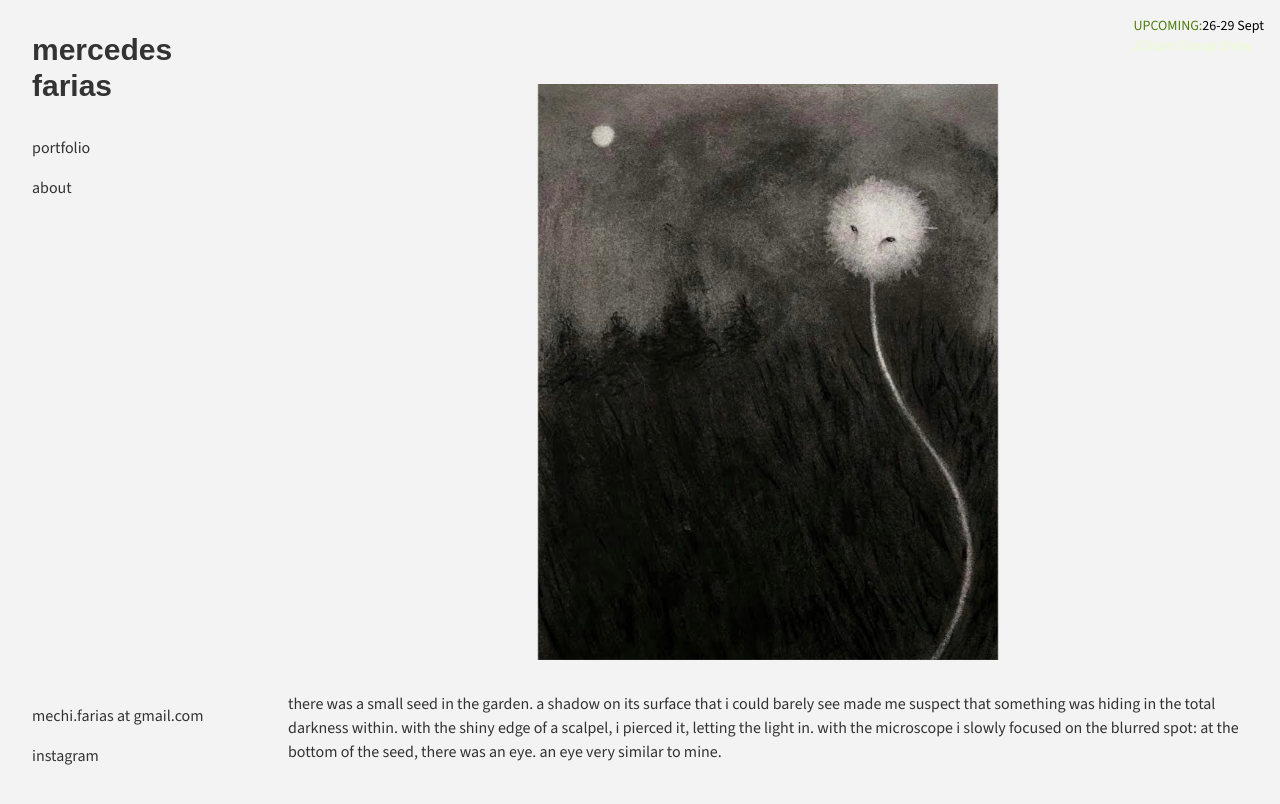
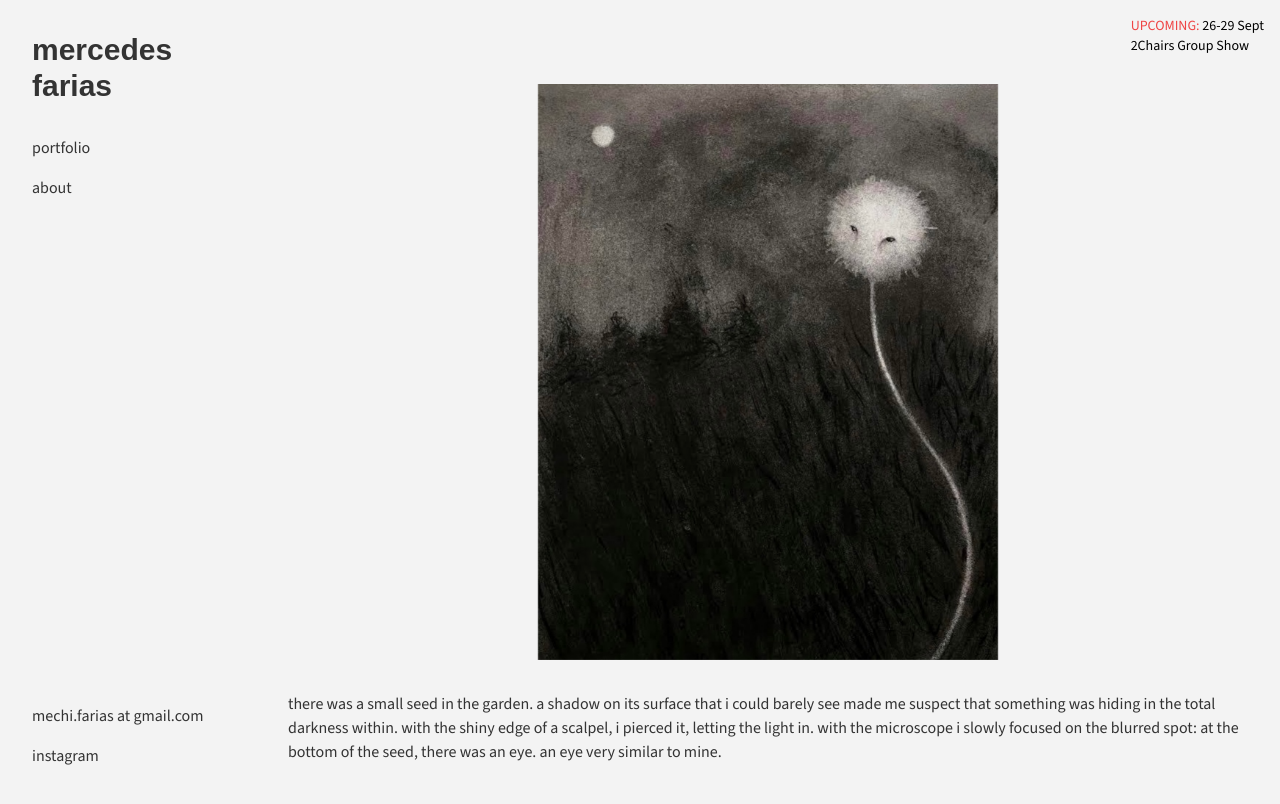
Before and after one commit to purpl3bot/web-v0, a Next.js app: page / in a window 1280 px wide. Shown: the top 804 px of the page. Built offline with nearby package versions, Linux system fonts and the light colour scheme; a web font is replaced by a local one.

Commit message:
Update Layout.tsx

```diff
--- a/components/Layout.tsx
+++ b/components/Layout.tsx
@@ -5,10 +5,10 @@ export default function Layout({ children }: { children: React.ReactNode }) {
     <div className="min-h-screen">
       <div className="fixed flex-col top-4 right-4 text-lime-100 text-sm selection:bg-slate-100 selection:text-black">
         <div>
-        <span className="text-lime-700">UPCOMING:</span>
+        <span className="text-red-500">UPCOMING: </span>
         <span className="text-black">26-29 Sept</span>
         </div>
-        <div>2Chairs Group Show</div>
+        <div className="text-black">2Chairs Group Show</div>
       </div>
       <div className="flex">
         <nav className="w-64 p-8 flex flex-col justify-between h-screen fixed">
```
